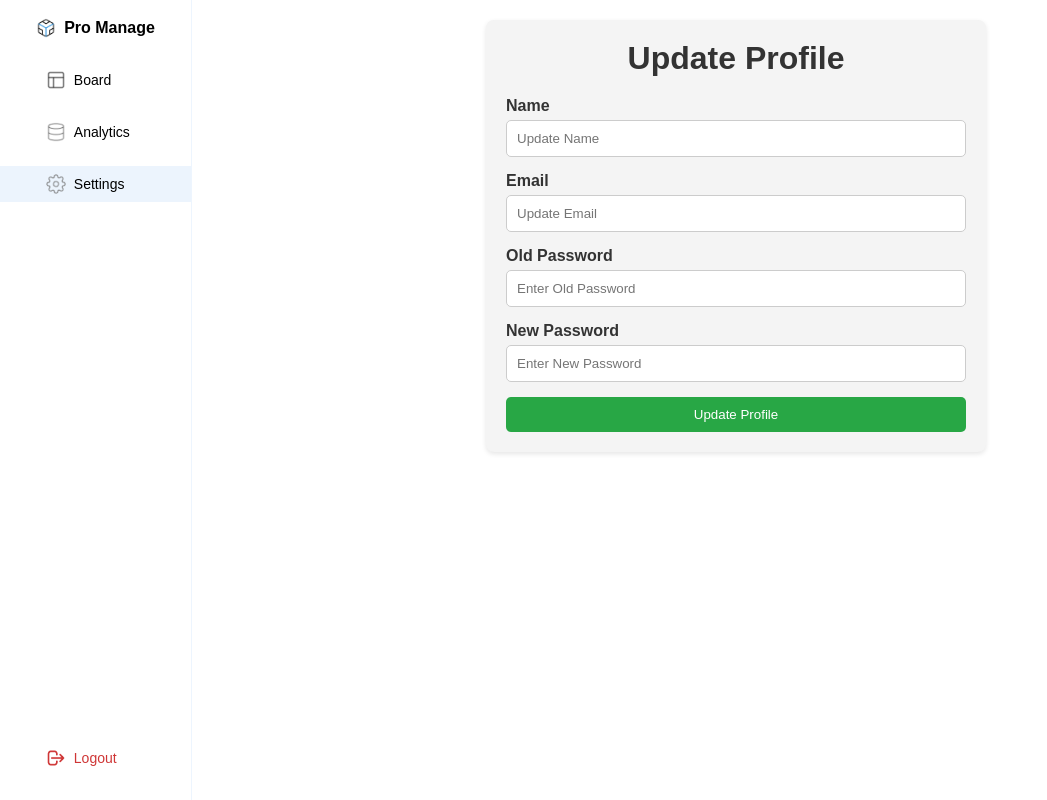
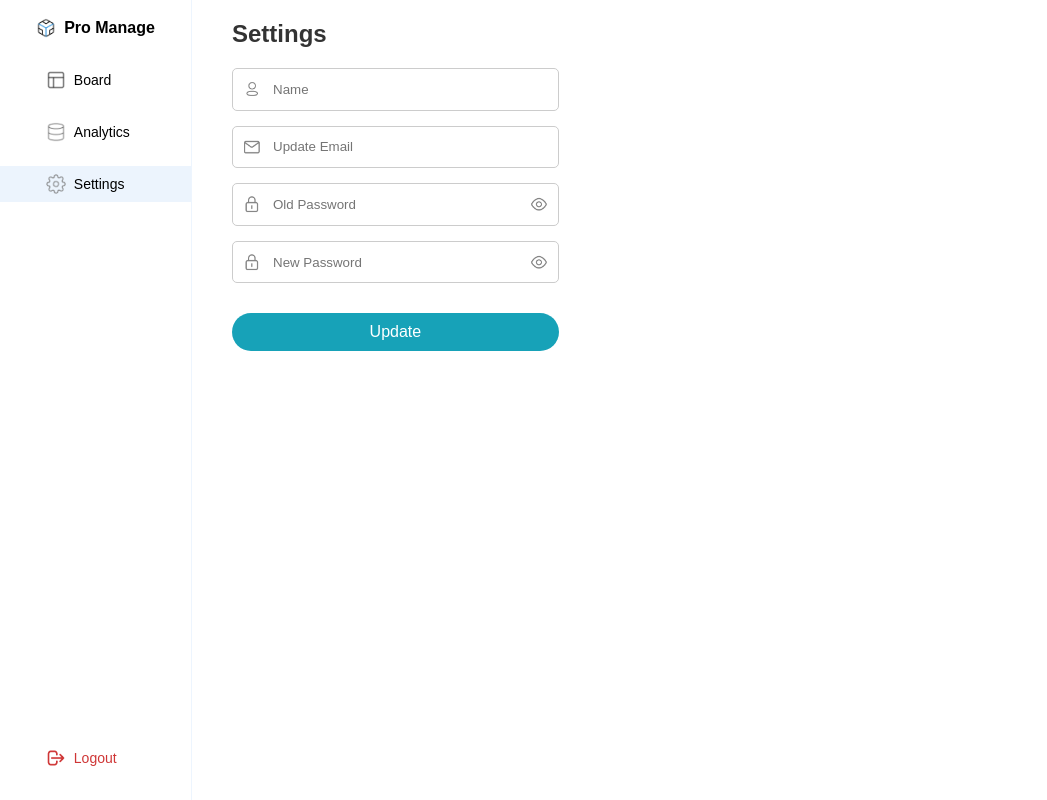
Before and after one commit to Jitanshu08/Task-Manager-Frontend, a React (Vite) app: page /settings in a window 1280 px wide. Shown: the whole page, without its empty margins (0-1047 px from the left). Built offline with nearby package versions, Linux system fonts and the light colour scheme; no server answers; sample sign-in values are in the browser's storage.

Commit message:
styled and working check of Settings page

```diff
--- a/src/css/Settings.css
+++ b/src/css/Settings.css
@@ -1,17 +1,15 @@
 /* Container for the settings page */
 .settings-page {
   padding: 20px;
-  max-width: 500px;
-  margin: 0 auto;
-  background-color: #f4f4f4;
-  border-radius: 8px;
-  box-shadow: 0 2px 5px rgba(0, 0, 0, 0.1);
+  padding-top: 0;
+  width: 35%;
 }
 
 /* Form title */
 .settings-page h1 {
-  text-align: center;
+  font-size: 24px;
   margin-bottom: 20px;
+  text-align: left;
 }
 
 /* Form group styling */
@@ -26,26 +24,52 @@
   font-weight: bold;
 }
 
+/* Wrapper for input with icon */
+.input-wrapper {
+  display: flex;
+  align-items: center;
+  position: relative;
+}
+
 /* Input styling */
-.form-group input {
+.input-wrapper input {
   width: 100%;
-  padding: 10px;
+  padding: 0.8rem 0.8rem 0.8rem 40px;
   border: 1px solid #ccc;
   border-radius: 5px;
   box-sizing: border-box;
 }
 
-/* Button styling */
-.settings-page button {
-  width: 100%;
-  padding: 10px;
-  background-color: #28a745;
-  color: white;
-  border: none;
-  border-radius: 5px;
+/* Icon styling */
+.input-icon {
+  position: absolute;
+  left: 10px;
+  width: 20px;
+  height: 20px;
+}
+
+/* Eye icon for password visibility toggle */
+.eye-icon {
+  position: absolute;
+  right: 10px;
+  width: 20px;
+  height: 20px;
   cursor: pointer;
 }
 
-.settings-page button:hover {
-  background-color: #218838;
+/* Update button styling */
+.update-btn {
+  width: 100%;
+  padding: 10px;
+  background-color: rgba(23, 162, 184, 1);
+  color: white;
+  border: none;
+  border-radius: 55px;
+  cursor: pointer;
+  font-size: 16px;
+  margin-top: 15px;
 }
+
+.update-btn:hover {
+  background-color: rgba(19, 136, 155, 1);
+}
--- a/src/css/TaskView.css
+++ b/src/css/TaskView.css
@@ -17,12 +17,12 @@
 }
 
 .task-view-icon {
-  width: 30px;
+  width: 24px;
   margin-right: 10px;
 }
 
 .task-view-title {
-  font-size: 22px;
+  font-size: 16px;
   font-weight: bold;
   color: #333;
 }
--- a/src/pages/Settings.jsx
+++ b/src/pages/Settings.jsx
@@ -2,6 +2,10 @@ import React, { useState } from "react";
 import API from "../services/api";
 import { toast } from "react-toastify";
 import { useNavigate } from "react-router-dom";
+import NameIcon from "../assets/name.png";
+import EmailIcon from "../assets/Email.png";
+import LockIcon from "../assets/lock.png";
+import EyeIcon from "../assets/eye.png";
 import "../css/Settings.css";
 
 const Settings = () => {
@@ -9,6 +13,8 @@ const Settings = () => {
   const [email, setEmail] = useState("");
   const [oldPassword, setOldPassword] = useState("");
   const [newPassword, setNewPassword] = useState("");
+  const [showOldPassword, setShowOldPassword] = useState(false);
+  const [showNewPassword, setShowNewPassword] = useState(false);
   const navigate = useNavigate();
 
   const handleUpdateProfile = async (e) => {
@@ -30,19 +36,24 @@ const Settings = () => {
 
   return (
     <div className="settings-page">
-      <h1>Update Profile</h1>
+      <h1>Settings</h1>
       <form onSubmit={handleUpdateProfile}>
         <div className="form-group">
-          <label>Name</label>
+
+          <div className="input-wrapper">
+            <img src={NameIcon} alt="Name Icon" className="input-icon" />
             <input
               type="text"
               value={name}
               onChange={(e) => setName(e.target.value)}
-            placeholder="Update Name"
+              placeholder="Name"
             />
           </div>
+        </div>
         <div className="form-group">
-          <label>Email</label>
+
+          <div className="input-wrapper">
+            <img src={EmailIcon} alt="Email Icon" className="input-icon" />
             <input
               type="email"
               value={email}
@@ -50,25 +61,46 @@ const Settings = () => {
               placeholder="Update Email"
             />
           </div>
+        </div>
         <div className="form-group">
-          <label>Old Password</label>
+
+          <div className="input-wrapper">
+            <img src={LockIcon} alt="Lock Icon" className="input-icon" />
             <input
-            type="password"
+              type={showOldPassword ? "text" : "password"}
               value={oldPassword}
               onChange={(e) => setOldPassword(e.target.value)}
-            placeholder="Enter Old Password"
+              placeholder="Old Password"
+            />
+            <img
+              src={EyeIcon}
+              alt="Eye Icon"
+              className="eye-icon"
+              onClick={() => setShowOldPassword(!showOldPassword)}
             />
           </div>
+        </div>
         <div className="form-group">
-          <label>New Password</label>
+
+          <div className="input-wrapper">
+            <img src={LockIcon} alt="Lock Icon" className="input-icon" />
             <input
-            type="password"
+              type={showNewPassword ? "text" : "password"}
               value={newPassword}
               onChange={(e) => setNewPassword(e.target.value)}
-            placeholder="Enter New Password"
+              placeholder="New Password"
+            />
+            <img
+              src={EyeIcon}
+              alt="Eye Icon"
+              className="eye-icon"
+              onClick={() => setShowNewPassword(!showNewPassword)}
             />
           </div>
-        <button type="submit">Update Profile</button>
+        </div>
+        <button type="submit" className="update-btn">
+          Update
+        </button>
       </form>
     </div>
   );
```
Lines whose indentation alone changed are shown as unchanged.
